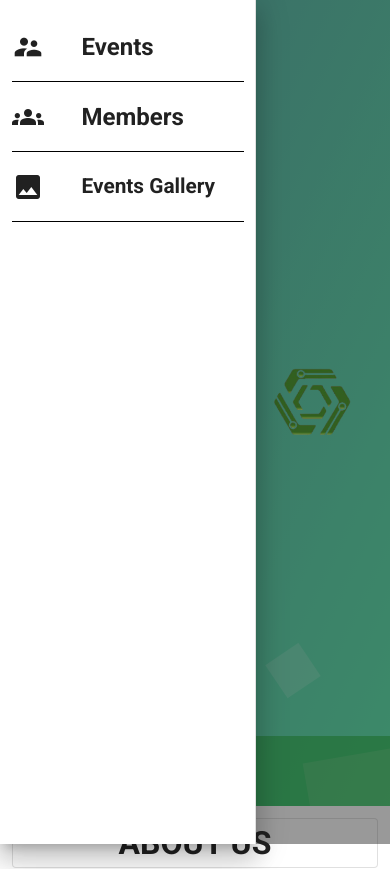
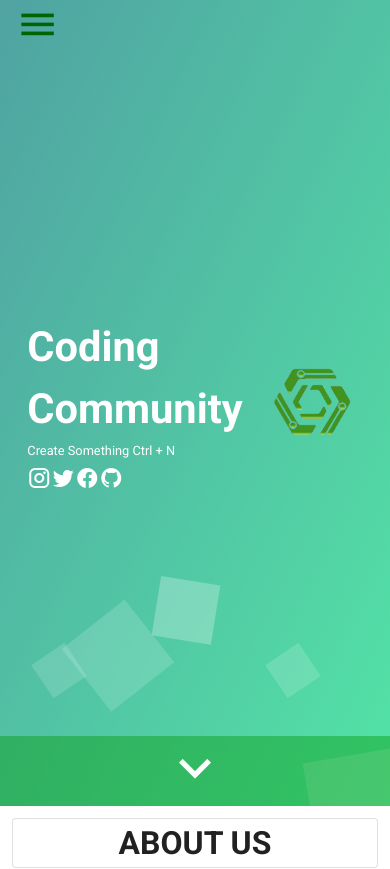
Before and after one commit to ByteCodeLearners/official-site, a Vue app in the folder bytecodelearners-vue-js/: page / in a window 390 px wide. Shown: the top 869 px of the page. Built offline with nearby package versions, Linux system fonts and the light colour scheme; no server answers; what vue-typer would draw is missing.

Commit message:
fixed menu bug (open by default bug)

```diff
--- a/bytecodelearners-vue-js/src/components/HeaderTop.vue
+++ b/bytecodelearners-vue-js/src/components/HeaderTop.vue
@@ -30,7 +30,7 @@
 export default {
   name:"HeaderTop",
   data:()=>({
-    menu:true
+    menu:false
   }),
   methods:{
     scrollToEvents(){
@@ -119,30 +119,23 @@ export default {
 
 @media only screen and (max-width: 500px) {
 .bcl-menu-bar{
-  height: 50px !important;
-  width: 70px !important;
   outline: 0 !important;
 }
 
 .bcl-menu-item-icon{
-  height: 100%;
   width: 30%;
-  font-size: 2em;
-  display: flex;
-  flex-direction: column;
-  justify-content: center;
-  align-content: center;
+  font-size: 2.5em;
 }
 .bcl-small-text{
-  font-size: 0.5em;
+  font-size: 1em;
 
 }
 .bcl-medium-text{
-  font-size: 1.3em;
+  font-size: 1.2em;
 }
 
 .bcl-large-text{
-  font-size: 1.5em;
+  font-size: 1.2em;
 }
 .bcl-menu-item{
   height: 70px;
@@ -150,4 +143,28 @@ export default {
 
 
 }
+
+
+@media only screen and (max-width: 400px) {
+.bcl-menu-item-icon{
+  width: 20%;
+  font-size: 2em;
+}
+.bcl-small-text{
+  font-size: 0.8em;
+
+}
+.bcl-medium-text{
+  font-size: 1em;
+}
+
+.bcl-large-text{
+  font-size: 1em;
+}
+.bcl-menu-item{
+  height: 50px;
+}
+
+
+}
 </style>
```
